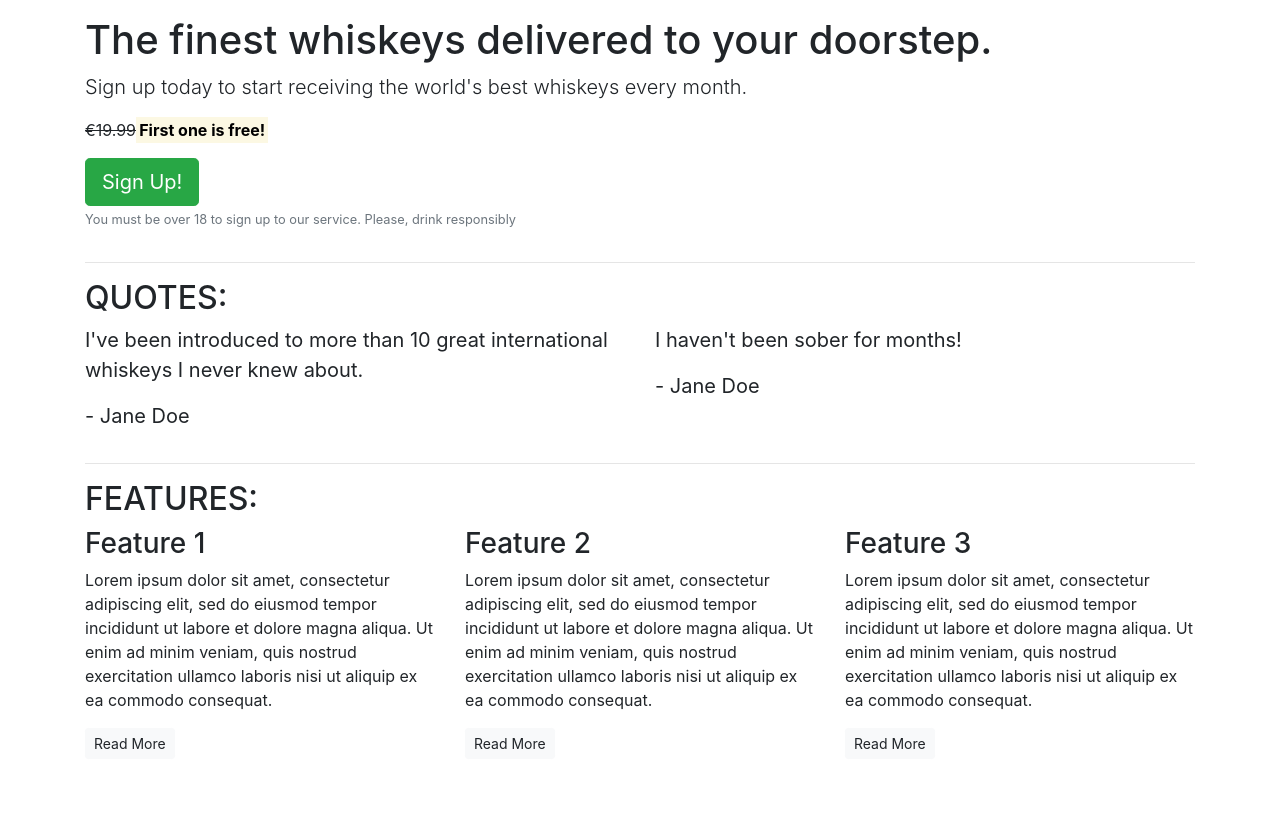
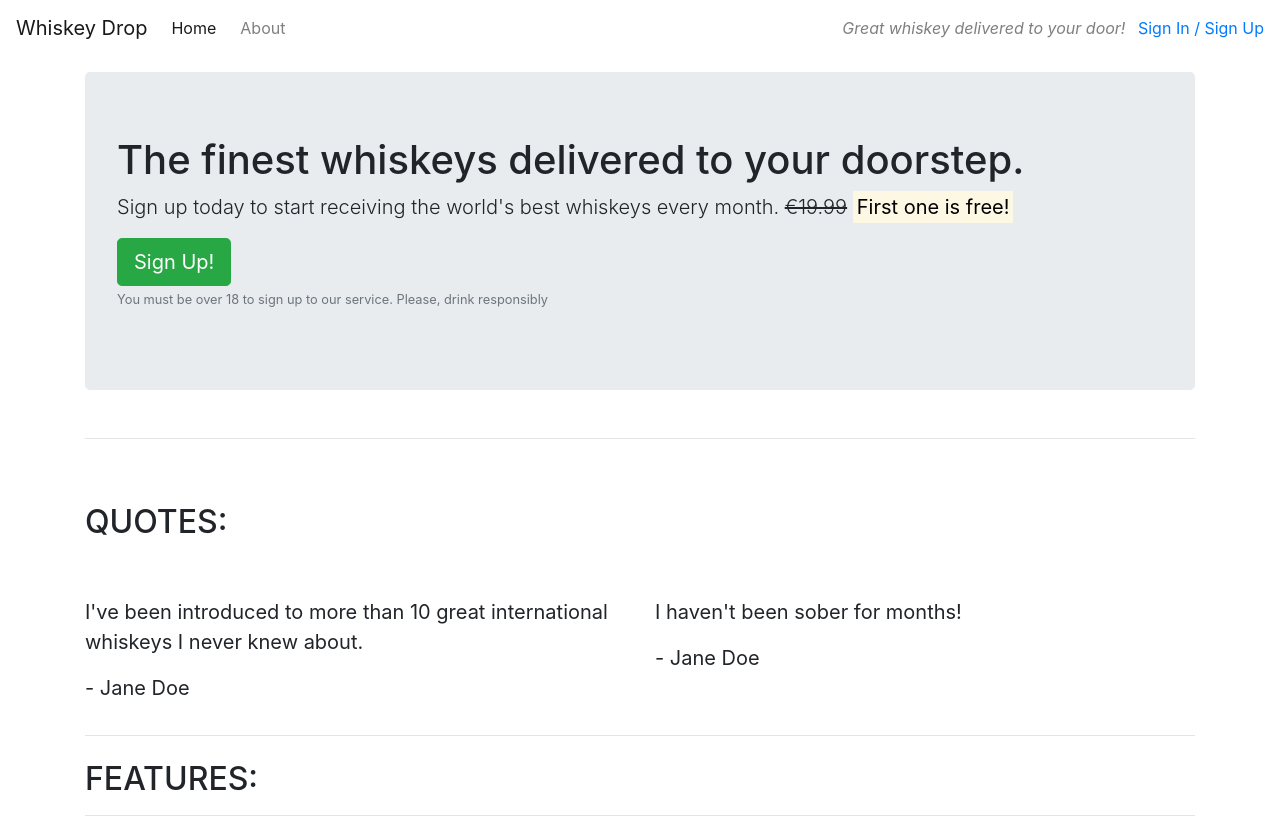
Before and after one commit to ciarangriffin93/Bootstrap, a plain HTML site: page index.html in a window 1280 px wide. Shown: the top 819 px of the page. Drawn offline with nearby package versions, Linux system fonts and the light colour scheme.

Commit message:
componets

```diff
--- a/index.html
+++ b/index.html
@@ -9,15 +9,28 @@
 </head>
 
 <body>
-    <article class="container">
+    <nav class="navbar navbar-light navbar-expand-sm">
+        <a href="/" class="navbar-brand">Whiskey Drop</a>
+        <ul class="navbar-nav mr-auto">
+            <li class="active nav-item mr-2"><a class="nav-link" href="/">Home</a></li>
+            <li class="nav-item mr-2"><a class="nav-link" href="/about">About</a></li>
+            <li class="nav-item mr-2 d-block d-sm-none"><a class="nav-link" href="">Sign In / Sign Up</a></li>
+        </ul>
+        <div class="d-none d-md-block">
+            <p class="navbar-text my-auto mr-2"><i>Great whiskey delivered to your door!</i></p>
+            <a href="/login">Sign In / Sign Up</a>
+        </div>
+    </nav>
+    <article class="container mt-3">
         <!-- Callout -->
         <div class="row">
             <div class="col-12">
-                <p class="callout">
+                <section class="callout jumbotron">
                     <h1>The finest whiskeys delivered to your doorstep.</h1>
-                    <p class="lead">Sign up today to start receiving the world's best whiskeys every month.</p>
-                    <s>€19.99</s><strong><mark>First one is free!</mark></strong>
-                </p>
+                    <p class="lead">Sign up today to start receiving the world's best whiskeys every month.
+                    <s class="d-none d-sm-inline">€19.99</s>
+                    <span class="d-inline d-sm-none"><br></span>
+                    <strong><mark>First one is free!</mark></strong></p>
                 <button class="btn btn-success btn-lg">Sign Up!</button>
                 <p class="text-muted"><small>You must be over 18 to sign up to our service. Please, drink responsibly
                     </small></p>
@@ -30,7 +43,7 @@
         <!-- Quotes -->
         <section class="quotes">
             <div class="row">
-                <div class="col-12">
+                <div class="col-12 my-5">
                     <h2 class="text-uppercase">Quotes:</h2>
                 </div>
             </div>
@@ -55,8 +68,9 @@
         <!-- Features -->
         <section class="features">
             <div class="row">
-                <div class="col-12">
+                <div class="col-12 my-2">
                     <h2 class="text-uppercase">Features:</h2>
+                    <hr />
                 </div>
             </div>
             <div class="row">
```
